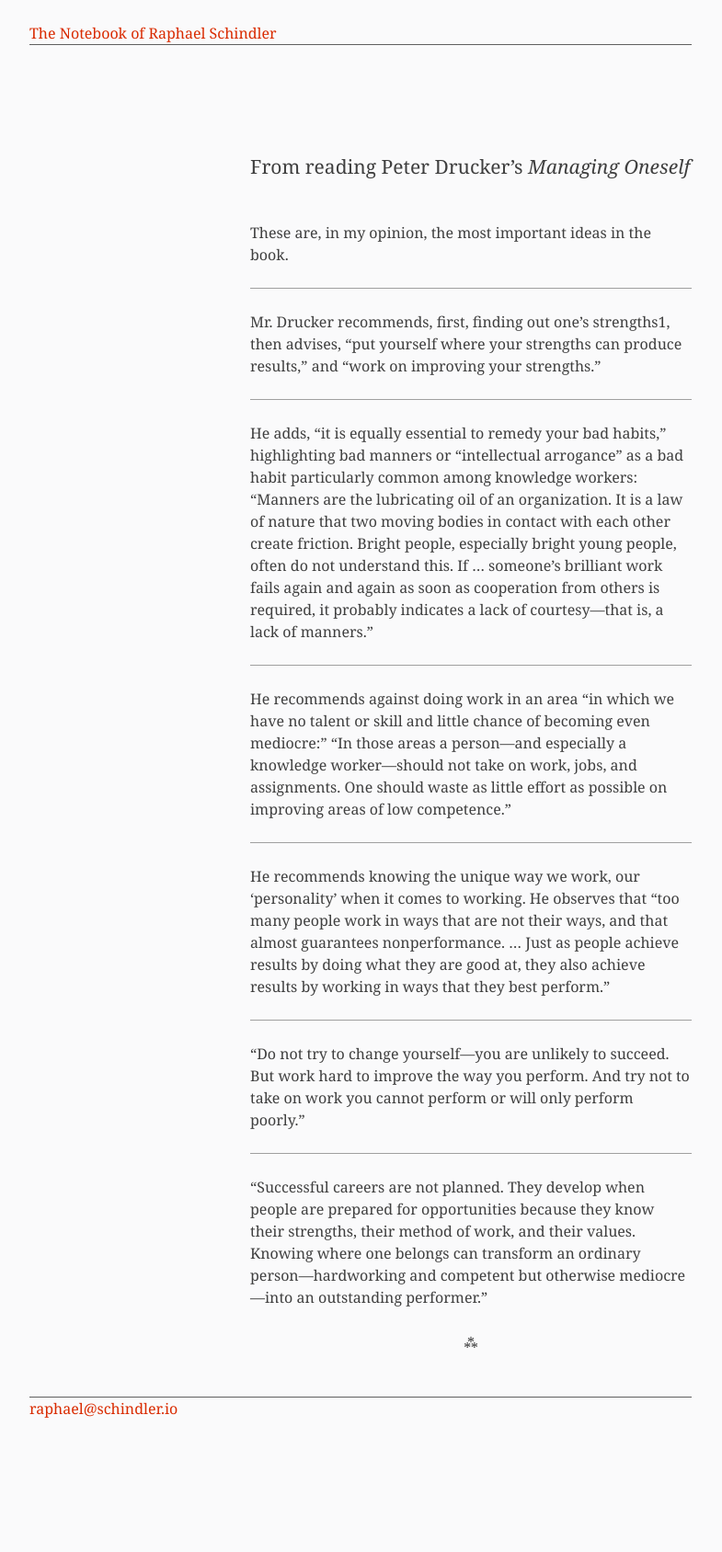
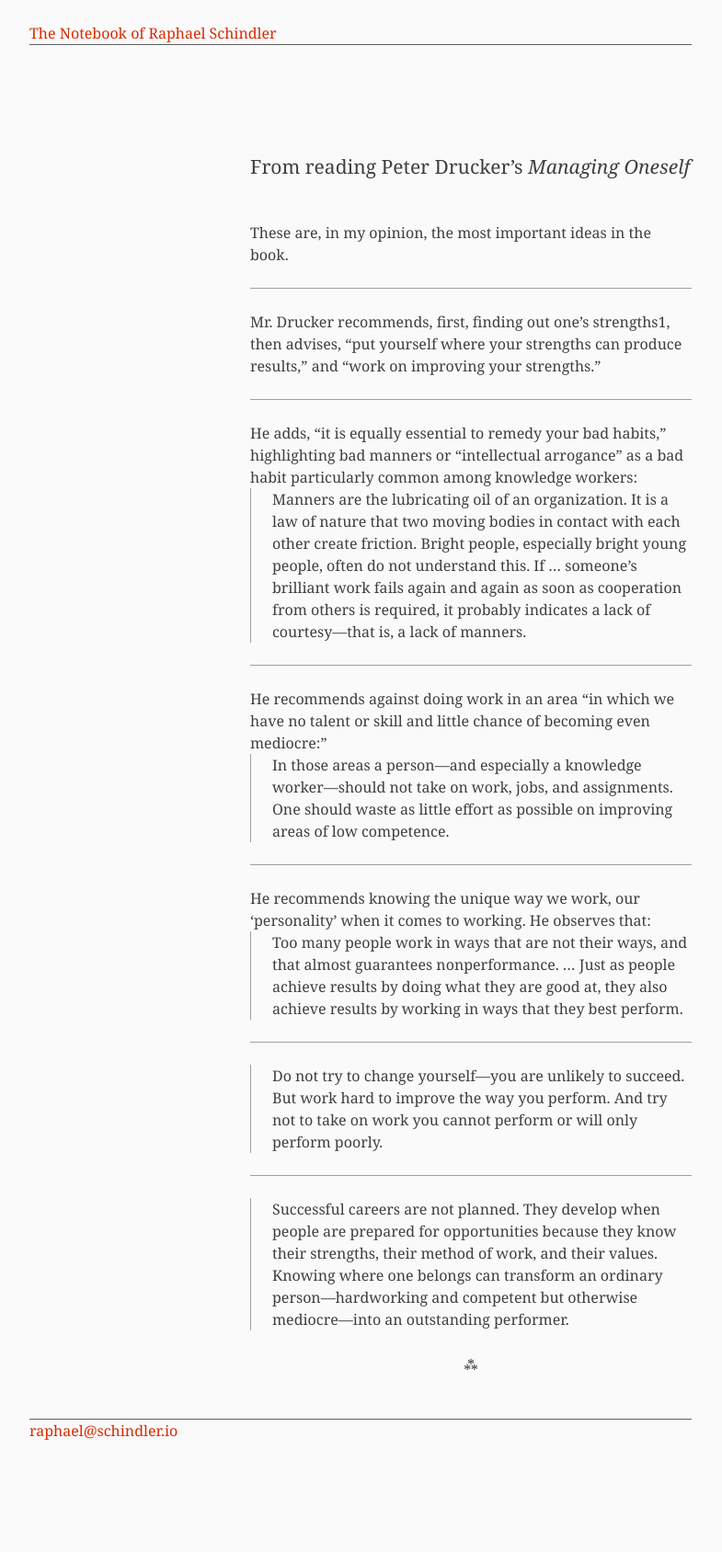
Before and after one commit to RaphaelSchindler/NotebookWebsite, a Jekyll site: the page built from _posts/2016-10-27-managing-oneself.md, in a window 1280 px wide. Shown: the whole page at 92% size, without its empty margins (248-1033 px from the left). Built offline with Jekyll 4.4.1, drawn with Linux system fonts in a browser that asks for light colours; before the commit the page ends 1664 px from its top, so only the background shows below that.

Commit message:
Improves writing

```diff
--- a/_posts/2016-10-27-managing-oneself.md
+++ b/_posts/2016-10-27-managing-oneself.md
@@ -12,22 +12,28 @@ Mr. Drucker recommends, first, finding out one's strengths1, then advises, "put
 
 * * *
 
-He adds, "it is equally essential to remedy your bad habits," highlighting bad manners or "intellectual arrogance" as a bad habit particularly common among knowledge workers: "Manners are the lubricating oil of an organization. It is a law of nature that two moving bodies in contact with each other create friction. Bright people, especially bright young people, often do not understand this. If ... someone's brilliant work fails again and again as soon as cooperation from others is required, it probably indicates a lack of courtesy—that is, a lack of manners."
+He adds, "it is equally essential to remedy your bad habits," highlighting bad manners or "intellectual arrogance" as a bad habit particularly common among knowledge workers:
+<p delete-line/>
+> Manners are the lubricating oil of an organization. It is a law of nature that two moving bodies in contact with each other create friction. Bright people, especially bright young people, often do not understand this. If ... someone's brilliant work fails again and again as soon as cooperation from others is required, it probably indicates a lack of courtesy—that is, a lack of manners.
 
 * * *
 
-He recommends against doing work in an area "in which we have no talent or skill and little chance of becoming even mediocre:" "In those areas a person—and especially a knowledge worker—should not take on work, jobs, and assignments. One should waste as little effort as possible on improving areas of low competence."
+He recommends against doing work in an area "in which we have no talent or skill and little chance of becoming even mediocre:"
+<p delete-line/>
+> In those areas a person—and especially a knowledge worker—should not take on work, jobs, and assignments. One should waste as little effort as possible on improving areas of low competence.
 
 * * *
 
-He recommends knowing the unique way we work, our 'personality' when it comes to working. He observes that "too many people work in ways that are not their ways, and that almost guarantees nonperformance. ... Just as people achieve results by doing what they are good at, they also achieve results by working in ways that they best perform."
+He recommends knowing the unique way we work, our 'personality' when it comes to working. He observes that:
+<p delete-line/>
+> Too many people work in ways that are not their ways, and that almost guarantees nonperformance. ... Just as people achieve results by doing what they are good at, they also achieve results by working in ways that they best perform.
 
 * * *
 
-"Do not try to change yourself—you are unlikely to succeed. But work hard to improve the way you perform. And try not to take on work you cannot perform or will only perform poorly."
+> Do not try to change yourself—you are unlikely to succeed. But work hard to improve the way you perform. And try not to take on work you cannot perform or will only perform poorly.
 
 * * *
 
-"Successful careers are not planned. They develop when people are prepared for opportunities because they know their strengths, their method of work, and their values. Knowing where one belongs can transform an ordinary person—hardworking and competent but otherwise mediocre—into an outstanding performer."
+> Successful careers are not planned. They develop when people are prepared for opportunities because they know their strengths, their method of work, and their values. Knowing where one belongs can transform an ordinary person—hardworking and competent but otherwise mediocre—into an outstanding performer.
 
 <hr asterism>
```
Also changed, not shown: _posts/2016-10-02-vedic-virtues.md (+2 -0 lines), _posts/2016-11-08-status-quo-in-software-design.md (+4 -1 lines), _posts/2017-02-10-why.md (+2 -0 lines).
